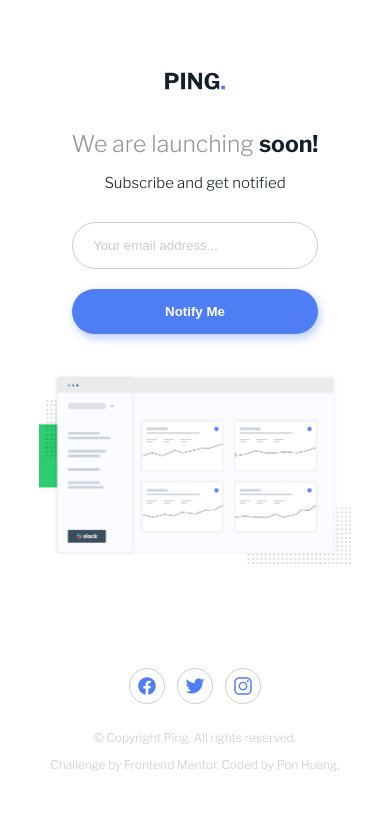
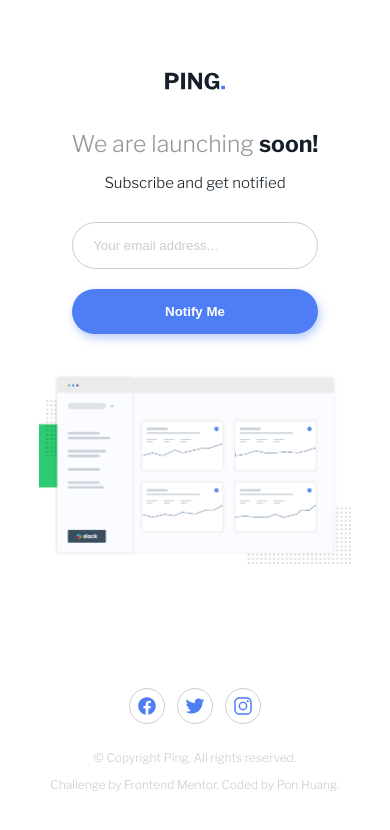
Before and after one commit to ponhuang/ping-coming-soon-page, a website: page index.html in a window 390 px wide. Drawn offline with nearby package versions, Linux system fonts and the light colour scheme.

Commit message:
main padding

```diff
--- a/sass/_base.scss
+++ b/sass/_base.scss
@@ -22,3 +22,7 @@ body {
   align-items: center;
   justify-content: center;
 }
+
+main {
+  padding: 3rem;
+}
--- a/sass/_media.scss
+++ b/sass/_media.scss
@@ -1,5 +1,8 @@
 /*---------- 780px ----------*/
 @media (max-width: 48.75em) {
+  main {
+    padding: 2rem 0;
+  }
   header {
     text-align: center;
     .logo {
```
Also changed, not shown: css/style.css.
